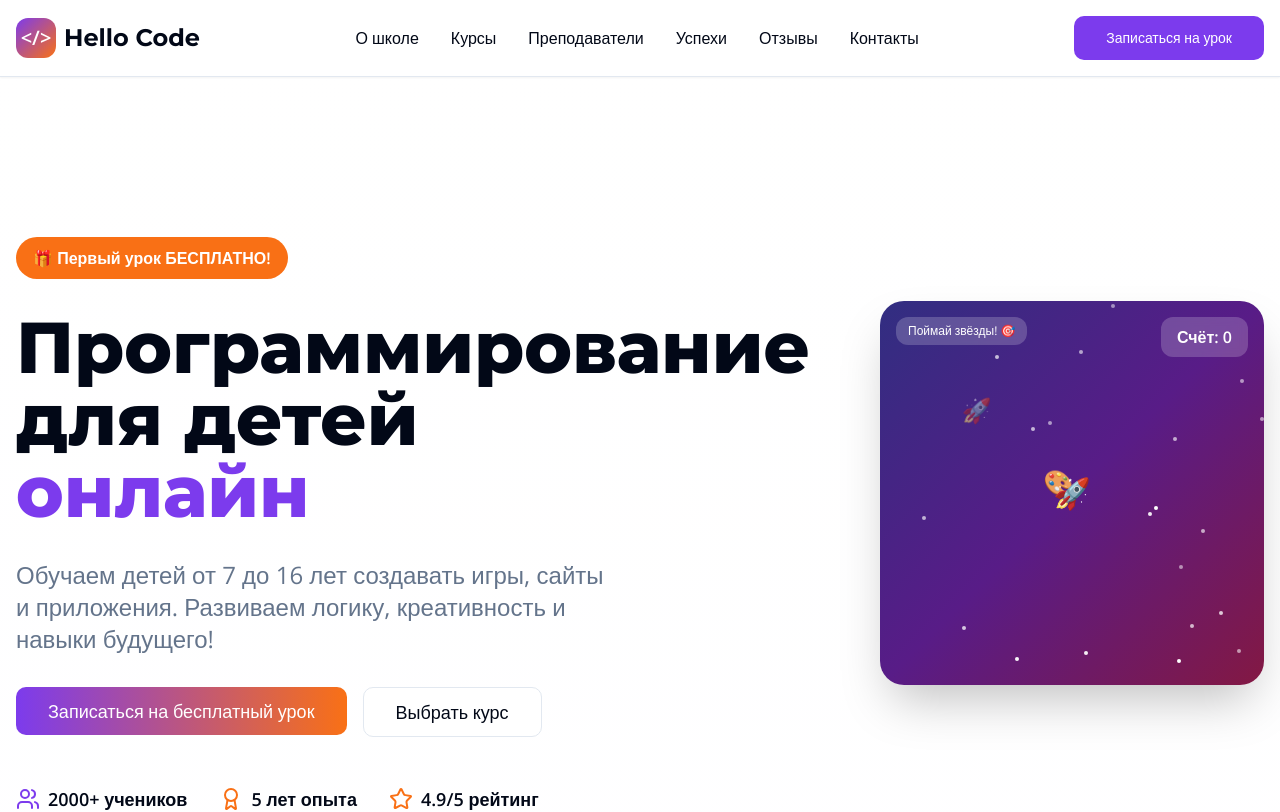
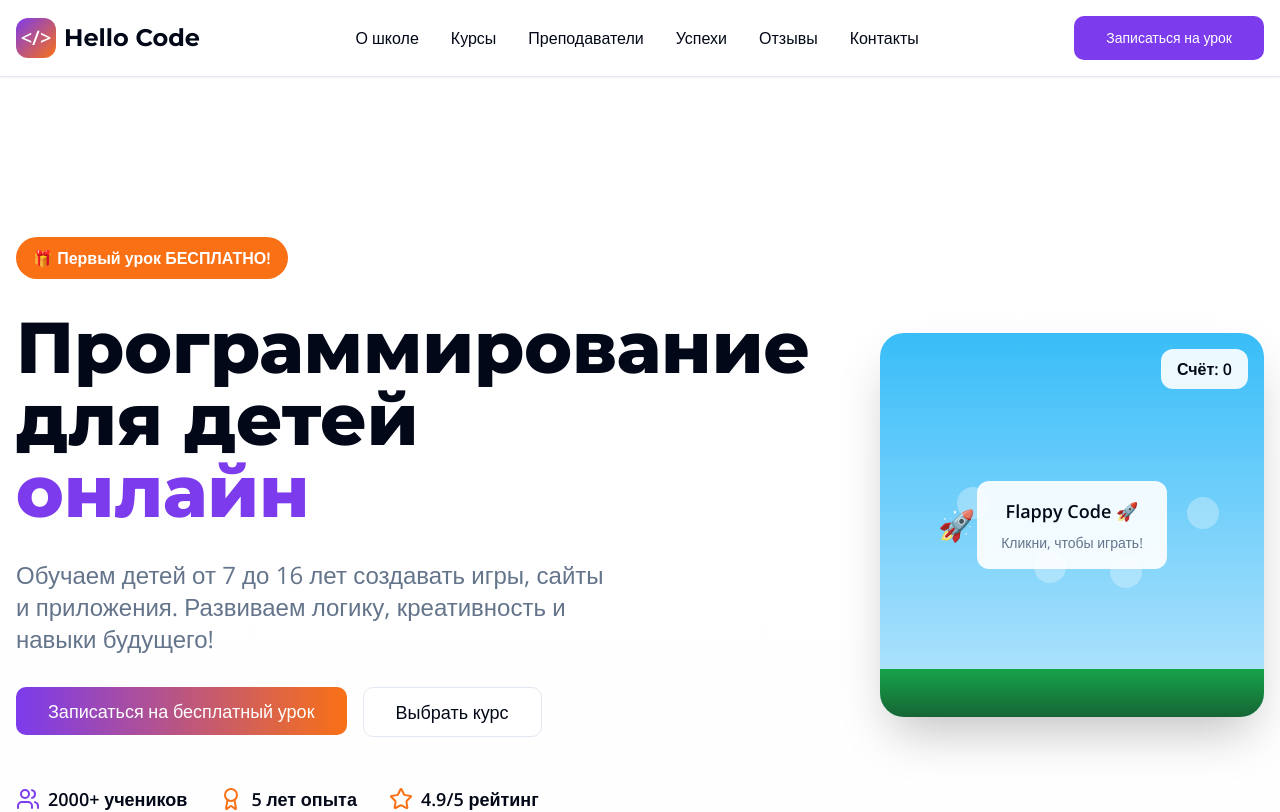
Before and after one commit to pr-poehali-dev/hello-code-site-1, a React (Vite) app: page / in a window 1280 px wide. Shown: the top 812 px of the page. Built offline with nearby package versions, Linux system fonts and the light colour scheme.

Commit message:
Переместить игру вниз и заменить на Flappy Bird пародию

```diff
--- a/src/pages/Index.tsx
+++ b/src/pages/Index.tsx
@@ -19,8 +19,11 @@ export default function Index() {
 
   const [flippedCard, setFlippedCard] = useState<number | null>(null);
   const [gameScore, setGameScore] = useState(0);
-  const [rocketPosition, setRocketPosition] = useState({ x: 50, y: 50 });
-  const [stars, setStars] = useState<{ id: number; x: number; y: number; emoji: string }[]>([]);
+  const [birdY, setBirdY] = useState(50);
+  const [birdVelocity, setBirdVelocity] = useState(0);
+  const [pipes, setPipes] = useState<{ id: number; x: number; gapY: number }[]>([]);
+  const [gameStarted, setGameStarted] = useState(false);
+  const [gameOver, setGameOver] = useState(false);
 
   const handleSubmit = (e: React.FormEvent) => {
     e.preventDefault();
@@ -31,38 +34,62 @@ export default function Index() {
     setFlippedCard(flippedCard === index ? null : index);
   };
 
-  const spawnStar = () => {
-    const emojis = ['⭐', '🌟', '✨', '💫', '🎯', '🎨', '🎮', '🚀'];
-    const newStar = {
-      id: Date.now(),
-      x: Math.random() * 80 + 10,
-      y: Math.random() * 80 + 10,
-      emoji: emojis[Math.floor(Math.random() * emojis.length)]
-    };
-    setStars(prev => [...prev, newStar]);
-    setTimeout(() => {
-      setStars(prev => prev.filter(s => s.id !== newStar.id));
-    }, 3000);
-  };
-
-  const handleRocketMove = (e: React.MouseEvent<HTMLDivElement>) => {
-    const rect = e.currentTarget.getBoundingClientRect();
-    const x = ((e.clientX - rect.left) / rect.width) * 100;
-    const y = ((e.clientY - rect.top) / rect.height) * 100;
-    setRocketPosition({ x, y });
-
-    stars.forEach(star => {
-      const distance = Math.sqrt(Math.pow(star.x - x, 2) + Math.pow(star.y - y, 2));
-      if (distance < 10) {
-        setGameScore(prev => prev + 1);
-        setStars(prev => prev.filter(s => s.id !== star.id));
-      }
-    });
+  const handleFlap = () => {
+    if (gameOver) {
+      setBirdY(50);
+      setBirdVelocity(0);
+      setPipes([]);
+      setGameScore(0);
+      setGameOver(false);
+      setGameStarted(false);
+      return;
+    }
+    if (!gameStarted) setGameStarted(true);
+    setBirdVelocity(-8);
   };
 
   useState(() => {
-    const interval = setInterval(spawnStar, 2000);
-    return () => clearInterval(interval);
+    if (!gameStarted || gameOver) return;
+
+    const gameLoop = setInterval(() => {
+      setBirdVelocity(v => v + 0.6);
+      setBirdY(y => {
+        const newY = y + birdVelocity;
+        if (newY > 90 || newY < 5) {
+          setGameOver(true);
+          return y;
+        }
+        return newY;
+      });
+
+      setPipes(prev => {
+        const newPipes = prev.map(p => ({ ...p, x: p.x - 2 })).filter(p => p.x > -15);
+
+        prev.forEach(pipe => {
+          if (pipe.x < 20 && pipe.x > 15) {
+            const birdTop = birdY;
+            const birdBottom = birdY + 8;
+            if (birdTop < pipe.gapY || birdBottom > pipe.gapY + 30) {
+              setGameOver(true);
+            }
+          }
+          if (pipe.x === 50) {
+            setGameScore(s => s + 1);
+          }
+        });
+
+        if (prev.length === 0 || prev[prev.length - 1].x < 70) {
+          newPipes.push({
+            id: Date.now(),
+            x: 100,
+            gapY: Math.random() * 40 + 20
+          });
+        }
+        return newPipes;
+      });
+    }, 50);
+
+    return () => clearInterval(gameLoop);
   });
 
   return (
@@ -130,59 +157,81 @@ export default function Index() {
                 </div>
               </div>
             </div>
-            <div className="relative lg:mt-24 flex justify-center lg:justify-end mt-8 lg:mt-0">
+            <div className="relative lg:mt-32 flex justify-center lg:justify-end mt-8 lg:mt-0">
               <div className="relative w-64 sm:w-80 md:w-96 h-64 sm:h-80 md:h-96">
                 <div
-                  className="w-full h-full bg-gradient-to-br from-indigo-900 via-purple-900 to-pink-900 rounded-2xl md:rounded-3xl shadow-2xl animate-scale-in overflow-hidden cursor-crosshair relative"
-                  onMouseMove={handleRocketMove}
-                  onClick={spawnStar}
+                  className="w-full h-full bg-gradient-to-b from-sky-400 to-sky-200 rounded-2xl md:rounded-3xl shadow-2xl animate-scale-in overflow-hidden cursor-pointer relative"
+                  onClick={handleFlap}
                 >
-                  <div className="absolute top-4 right-4 bg-white/20 backdrop-blur-sm px-4 py-2 rounded-lg text-white font-bold">
+                  <div className="absolute top-4 right-4 bg-white/90 backdrop-blur-sm px-4 py-2 rounded-lg font-bold text-foreground">
                     Счёт: {gameScore}
                   </div>
 
-                  <div className="absolute top-4 left-4 bg-white/20 backdrop-blur-sm px-3 py-1.5 rounded-lg text-white text-xs">
-                    Поймай звёзды! 🎯
-                  </div>
+                  {!gameStarted && !gameOver && (
+                    <div className="absolute inset-0 flex items-center justify-center">
+                      <div className="bg-white/90 backdrop-blur-sm px-6 py-4 rounded-xl text-center">
+                        <p className="font-bold text-lg mb-2">Flappy Code 🚀</p>
+                        <p className="text-sm text-muted-foreground">Кликни, чтобы играть!</p>
+                      </div>
+                    </div>
+                  )}
 
-                  {stars.map(star => (
-                    <div
-                      key={star.id}
-                      className="absolute text-2xl animate-pulse transition-all duration-300"
-                      style={{
-                        left: `${star.x}%`,
-                        top: `${star.y}%`,
-                        transform: 'translate(-50%, -50%)'
-                      }}
-                    >
-                      {star.emoji}
+                  {gameOver && (
+                    <div className="absolute inset-0 flex items-center justify-center">
+                      <div className="bg-white/90 backdrop-blur-sm px-6 py-4 rounded-xl text-center">
+                        <p className="font-bold text-lg mb-2">Игра окончена! 💥</p>
+                        <p className="text-sm text-muted-foreground mb-2">Счёт: {gameScore}</p>
+                        <p className="text-xs text-muted-foreground">Кликни для перезапуска</p>
+                      </div>
                     </div>
-                  ))}
+                  )}
 
                   <div
-                    className="absolute text-3xl transition-all duration-150 ease-out"
+                    className="absolute text-3xl transition-all duration-100"
                     style={{
-                      left: `${rocketPosition.x}%`,
-                      top: `${rocketPosition.y}%`,
-                      transform: 'translate(-50%, -50%)'
+                      left: '20%',
+                      top: `${birdY}%`,
+                      transform: `translate(-50%, -50%) rotate(${birdVelocity * 3}deg)`
                     }}
                   >
                     🚀
                   </div>
 
-                  <div className="absolute inset-0 pointer-events-none">
-                    {[...Array(20)].map((_, i) => (
+                  {pipes.map(pipe => (
+                    <div key={pipe.id}>
                       <div
-                        key={i}
-                        className="absolute w-1 h-1 bg-white rounded-full animate-pulse"
+                        className="absolute bg-green-600 border-4 border-green-700 rounded"
                         style={{
-                          left: `${Math.random() * 100}%`,
-                          top: `${Math.random() * 100}%`,
-                          animationDelay: `${Math.random() * 2}s`
+                          left: `${pipe.x}%`,
+                          top: 0,
+                          width: '12%',
+                          height: `${pipe.gapY}%`
                         }}
                       />
-                    ))}
-                  </div>
+                      <div
+                        className="absolute bg-green-600 border-4 border-green-700 rounded"
+                        style={{
+                          left: `${pipe.x}%`,
+                          top: `${pipe.gapY + 30}%`,
+                          width: '12%',
+                          height: `${70 - pipe.gapY}%`
+                        }}
+                      />
+                    </div>
+                  ))}
+
+                  <div className="absolute bottom-0 left-0 right-0 h-12 bg-gradient-to-t from-green-800 to-green-600" />
+
+                  {[...Array(5)].map((_, i) => (
+                    <div
+                      key={i}
+                      className="absolute w-8 h-8 bg-white/30 rounded-full"
+                      style={{
+                        left: `${20 + i * 20}%`,
+                        top: `${40 + Math.sin(i) * 20}%`,
+                      }}
+                    />
+                  ))}
                 </div>
               </div>
             </div>
```
